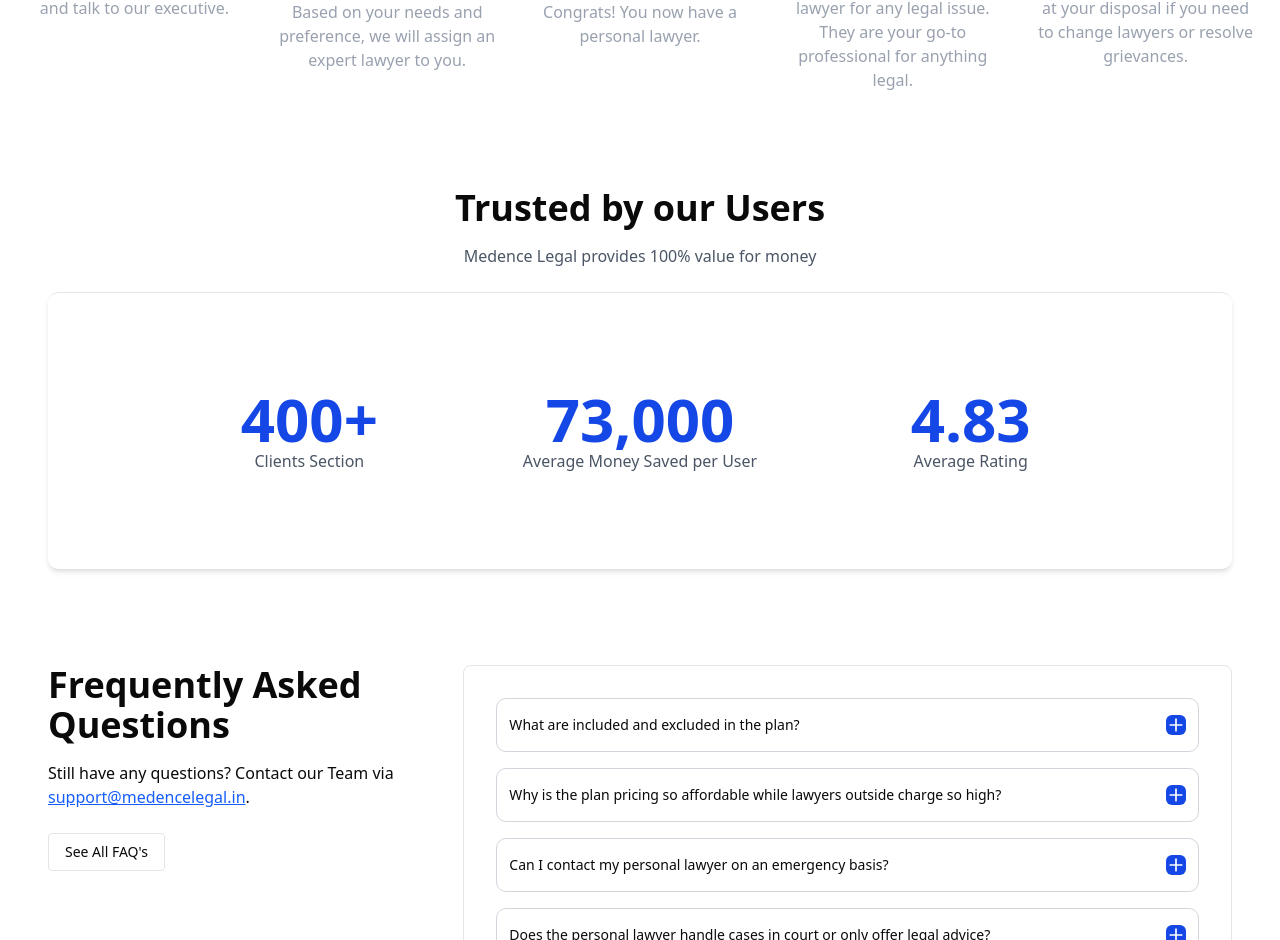
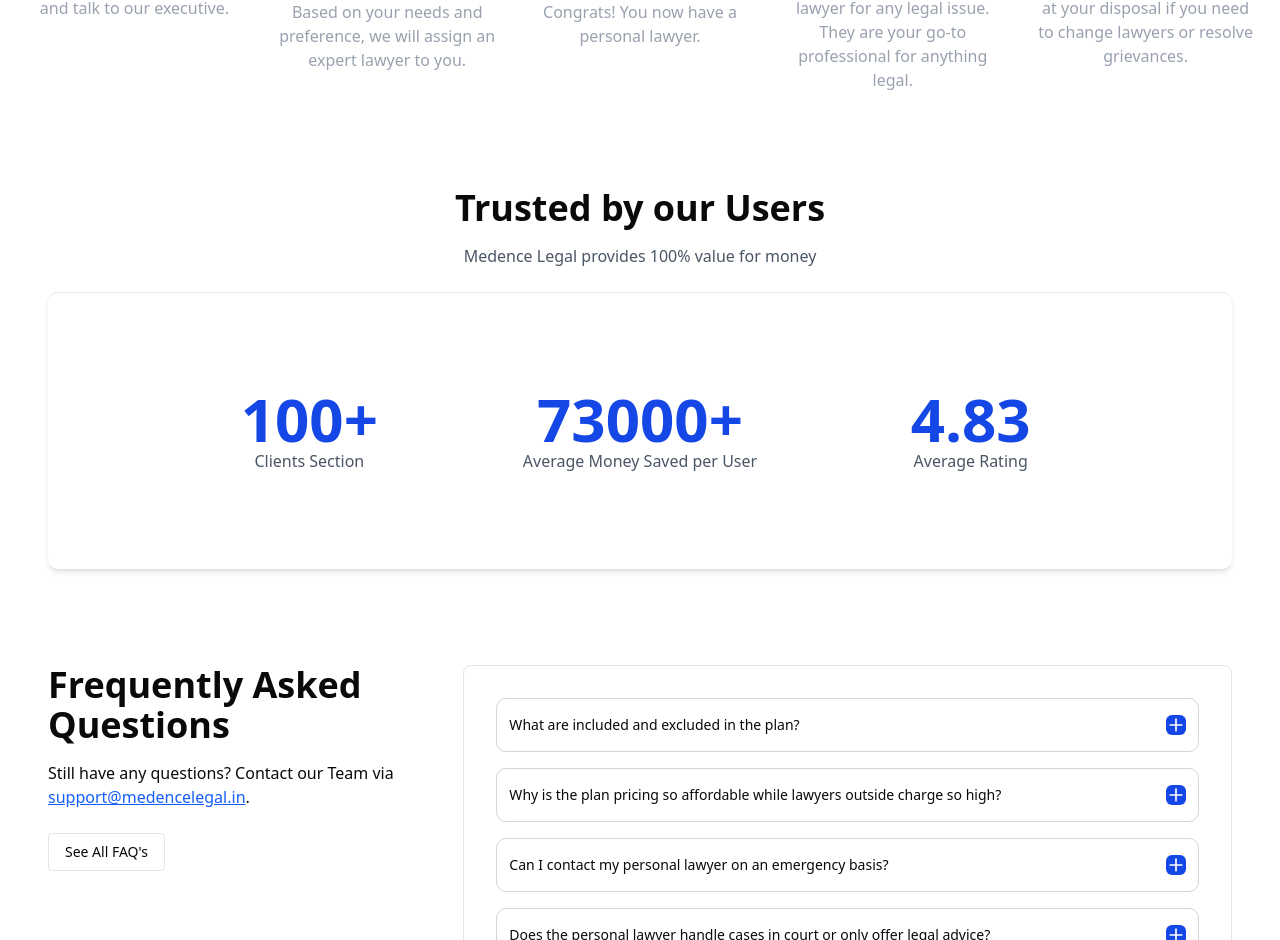
Before and after one commit to Mohith1490/sida, a Next.js app: page / in a window 1280 px wide. Shown: the part 3570-4510 px from the top of the page. Built offline with nearby package versions, Linux system fonts and the light colour scheme.

Commit message:
added animations to trust page

```diff
--- a/component/home/TrustPage.tsx
+++ b/component/home/TrustPage.tsx
@@ -1,9 +1,58 @@
+"use client"
 
+import { useRef } from "react"
+import { useGSAP } from "@gsap/react"
+import { ScrollTrigger } from "gsap/all"
+import gsap from "gsap"
 
-export default function TrustPage(){
-    return(
-        <>
-         <section className="py-8 px-4 md:py-12 md:px-12 bg-white flex flex-col items-center">
+gsap.registerPlugin(ScrollTrigger)
+
+export default function TrustPage() {
+    const clientRef = useRef<HTMLParagraphElement>(null)
+    const scrollRef = useRef<HTMLDivElement>(null)
+    const moneySavedRef = useRef<HTMLParagraphElement>(null);
+
+    useGSAP(() => {
+        if (!clientRef.current || !scrollRef.current || !moneySavedRef) return
+
+        gsap.to(clientRef.current, {
+            duration: 3,
+            scrollTrigger: {
+                trigger: scrollRef.current,
+                start: "top 90%",
+                end: "bottom bottom",
+            },
+            onUpdate: function () {
+                const progress = this.progress()
+                const value = Math.min(progress * 100, 400).toFixed(0)
+                if (clientRef.current) {
+                    clientRef.current.textContent = value + "+"
+                }
+            }
+        })
+
+        gsap.to(moneySavedRef.current, {
+            duration: 3,
+            scrollTrigger: {
+                trigger: scrollRef.current,
+                start: "top 90%",
+                end: "bottom bottom",
+            },
+            onUpdate: function () {
+                const progress = this.progress()
+                const value = Math.min(progress * 100000, 73000).toFixed(0)
+                if (moneySavedRef.current) {
+                    moneySavedRef.current.textContent = value + "+"
+                }
+            }
+        })
+    }, [])
+
+    return (
+        <section
+            ref={scrollRef}
+            className="py-8 px-4 md:py-12 md:px-12 bg-white flex flex-col items-center"
+        >
             <h2 className="text-2xl md:text-4xl font-bold mb-4 text-center">
                 Trusted by our Users
             </h2>
@@ -12,14 +61,13 @@
             </p>
 
             <div className="grid grid-rows-1 sm:grid-cols-3 justify-around space-y-6 md:space-y-0 md:space-x-48 bg-white shadow-md border-t rounded-lg p-6 md:p-24 border-gray-200 w-full">
-
                 <div className="text-center w-full">
-            <p className="text-2xl md:text-6xl font-bold text-blue-700">400+</p>
+                    <p ref={clientRef} className="text-2xl md:text-6xl font-bold text-blue-700">0</p>
                     <p className="text-gray-600 text-sm md:text-base">Clients Section</p>
                 </div>
 
                 <div className="text-center w-full">
-            <p className="text-2xl md:text-6xl font-bold text-blue-700">73,000</p>
+                    <p ref={moneySavedRef} className="text-2xl md:text-6xl font-bold text-blue-700">0</p>
                     <p className="text-gray-600 text-sm md:text-base">Average Money Saved per User</p>
                 </div>
 
@@ -27,10 +75,7 @@
                     <p className="text-2xl md:text-6xl font-bold text-blue-700">4.83</p>
                     <p className="text-gray-600 text-sm md:text-base">Average Rating</p>
                 </div>
-
             </div>
         </section>
-
-        </>
     )
 }
--- a/component/home/mainSection.tsx
+++ b/component/home/mainSection.tsx
@@ -1,6 +1,7 @@
 import Image from "next/image"
 
 export default function MainSection() {
+
   return (
     <>
       <main className="min-h-[calc(100vh-100px)] relative flex items-center justify-between px-12 py-12 sm:py-0" >
```
Lines whose indentation alone changed are shown as unchanged.
